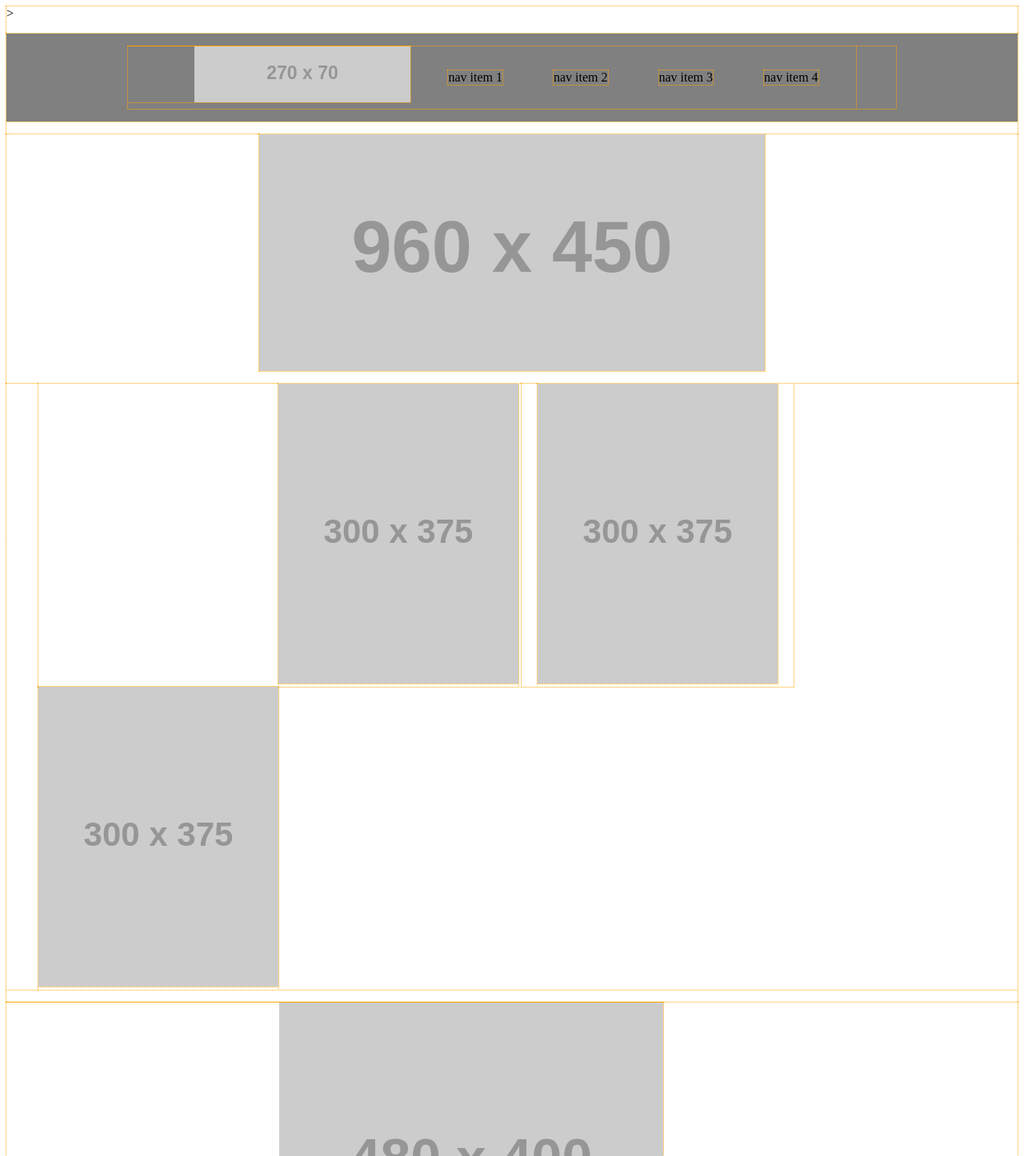
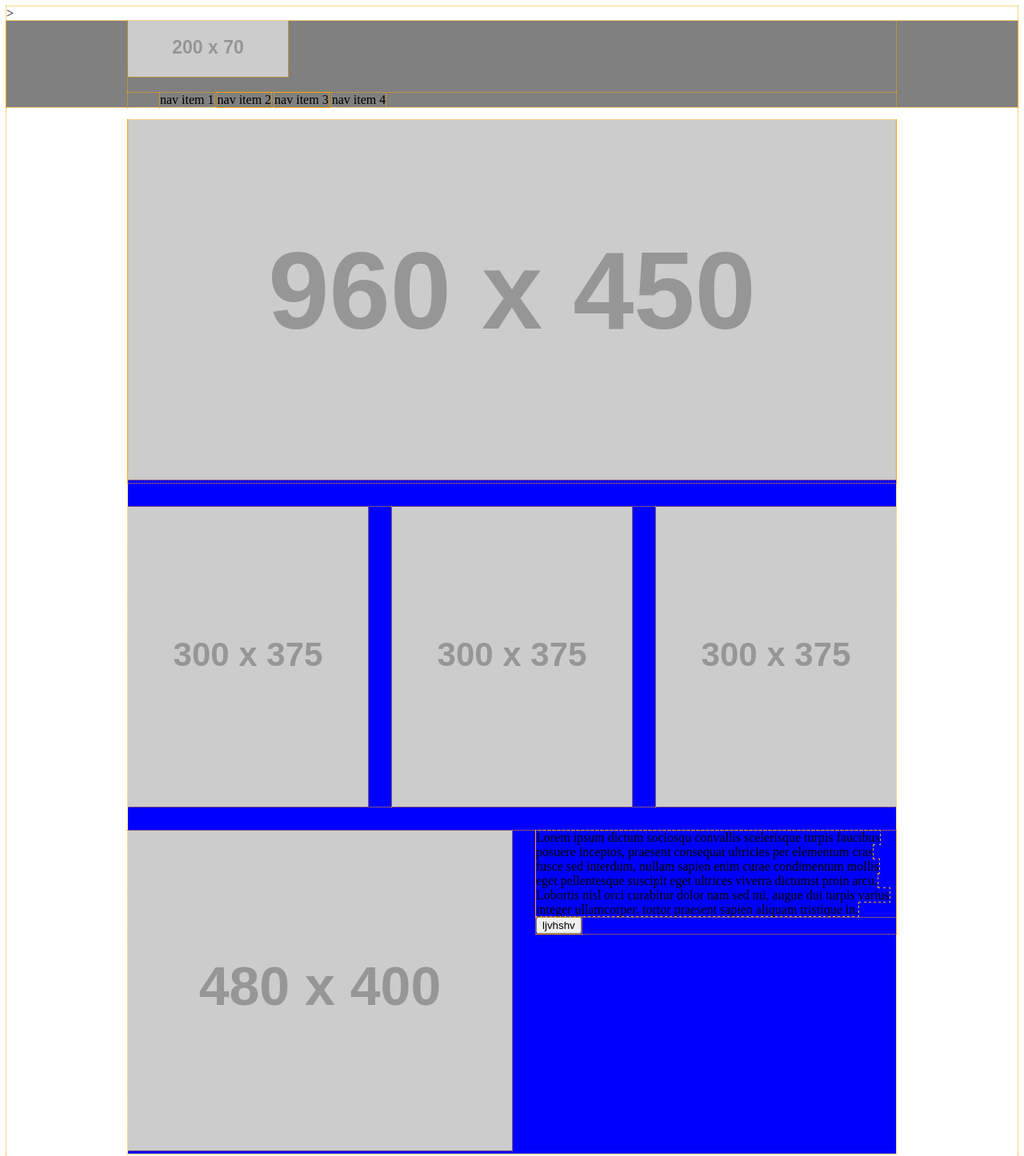
Before and after one commit to Scuba-Chris/wireframe, a plain HTML site: page index.html in a window 1280 px wide. Shown: the top 1446 px of the page at 80% size. Drawn offline with Linux system fonts and the light colour scheme; placeholder pictures from the web are drawn by us.

Commit message:
Add files via upload

```diff
--- a/css/style.css
+++ b/css/style.css
@@ -1,91 +1,60 @@
-*{
-  outline: 1px dotted orange;
+    * {
+    outline: 1px dotted orange;
 }
 
-.main_page{
-  width: 960px;
-  margin: 0 auto;
+header {
+    outline: 1px dotted orange;
+    background-color: gray;
 }
 
-body{
-  outline: 1px dotted orange;
+body {
+    outline: 1px dotted orange;
 }
 
-
-header{
-  outline: 1px dotted orange;
-  background-color: gray;
-  margin: 1em auto;
-  overflow: hidden;
-}
-#top_left{
-  padding-left: 83px;
-  display: block;
-  float: left;
+#header_section {
+    width: 960px;
+    margin: 0 auto;
+    justify-content: space-between;
 }
 
-nav{
-  text-align: center;
-  font-size: 1em;
-  margin: auto;
-  position: relative;
+#pic_200x70 {
+    margin: 0 auto;
 }
 
-nav > ul{
-  list-style-type: none;
-  margin-right: 50px;
+nav>ul>li {
+    display: inline-block;
+    outline: 1px dotted orange;
+    text-align: center;
 }
 
-nav > ul > li{
-  display: inline-block;
-  outline: 1px dotted orange;
-  text-align: center;
-  text-align: center;
-  top: 30px;
-  margin: 30px;
-  height: 50%;
+.main_page {
+    width: 960px;
+    margin: 0 auto;
+    background-color: blue;
 }
 
-#pic_960{
-  display: block;
-  width: 960px;
-  margin: auto;
-  width: 50%;
+#pic_960 {
+    margin-bottom: 30px;
 }
 
-#the_blocks{
-  display: inline-block;
-  margin: 20px;
-  vertical-align: middle;
+#the_boxes {
+    display: flex;
+    justify-content: space-between;
+    margin-bottom: 30px;
 }
 
-.three_boxes{
-  display: inline-block;
-  text-align: center;
-  vertical-align: middle;
-  width: 300px;
+#bottom-level {
+    display: flex;
+    justify-content: space-between;
 }
 
-.three_boxes:nth-child(2){
-  padding-left: 20px;
-  padding-right: 20px;
+#text-box {
+    width: 450px;
+    float: right;
 }
 
-.three_boxes:nth-child(1){
-  padding-left: 300px;
-}
-
-#text{
-  float: right;
-
-}
-footer{
-  background-color: gray;
-  bottom: 1000px;
-  line-height: 100px;
-  color:gray;
-}
-
-#second_box{
-  padding-left: 341px;
-}
+footer {
+    background-color: gray;
+    bottom: 1000px;
+    line-height: 100px;
+    color: gray;
--- a/index.html
+++ b/index.html
@@ -9,8 +9,8 @@
 
 <body>
     <header>
-    <section class="main_page">
-    <img id="top_left" src="http://placehold.it/270x70" alt="box">
+        <section id="header_section">
+            <img id="pic_200x70" src="http://placehold.it/200x70" alt="box">
             <nav>
                 <ul id="header_links">
                     <li>nav item 1</li>
@@ -19,26 +19,38 @@
                     <li>nav item 4</li>
                 </ul>
             </nav>
+        </section>
     </header>
+    <section class="main_page">
 
-  <main>
-    <img id="pic_960" src="http://placehold.it/960x450" alt="960px box">
+        <main class="main">
+            <div id="pic_960"><img src="http://placehold.it/960x450" alt="960px box"></div>
 
-    <ul id="the_boxes">
-      <li class="three_boxes"><img src="http://placehold.it/300x375" alt="3_boxes"></li>
-      <li class="three_boxes"><img src="http://placehold.it/300x375" alt="3_boxes"></li>
-      <li class="three_boxes"><img src="http://placehold.it/300x375" alt="3_boxes"></li>
-    </ul>
+            <section id="the_boxes">
+                <img src="http://placehold.it/300x375" alt="3_boxes">
+                <img src="http://placehold.it/300x375" alt="3_boxes">
+                <img src="http://placehold.it/300x375" alt="3_boxes">
+            </section>
 
-    <div>
+            <section id="bottom_level">
                 <img id="second_box" src="http://placehold.it/480x400" alt="box2">
 
-    <p id="text">Lorem ipsum dictum sociosqu convallis scelerisque turpis faucibus posuere inceptos, praesent consequat ultricies
-      per elementum cras fusce sed interdum, nullam sapien enim curae condimentum mollis eget pellentesque suscipit eget ultrices viverra
+                <div id="text-box">
+                    <div><span id="text">Lorem ipsum dictum sociosqu convallis scelerisque turpis faucibus posuere inceptos,
+              praesent
+              consequat ultricies
+              per elementum cras fusce sed interdum, nullam sapien enim curae condimentum mollis eget pellentesque
+              suscipit
+              eget ultrices viverra
               dictumst proin arcu.
 
-        Lobortis nisl orci curabitur dolor nam sed mi, augue dui turpis varius integer ullamcorper, tortor praesent sapien aliquam tristique in.</p>
+              Lobortis nisl orci curabitur dolor nam sed mi, augue dui turpis varius integer ullamcorper, tortor
+              praesent
+              sapien aliquam tristique in.</span></div>
+                    <button>ljvhshv</button>
                 </div>
+
+            </section>
         </main>
     </section>
 
```
Lines whose indentation alone changed are shown as unchanged.
